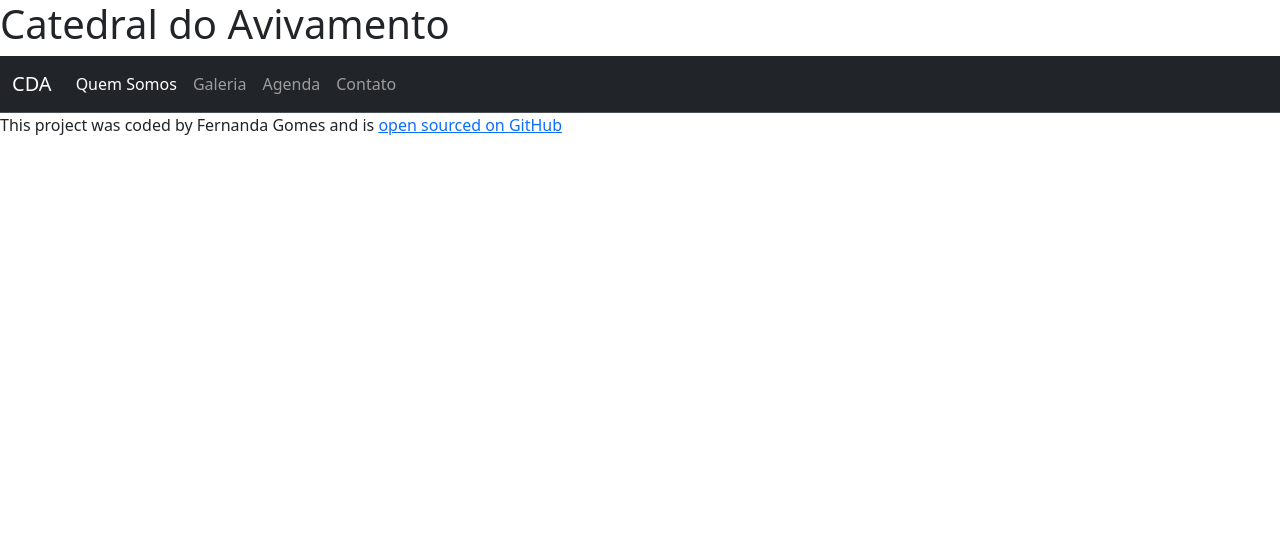
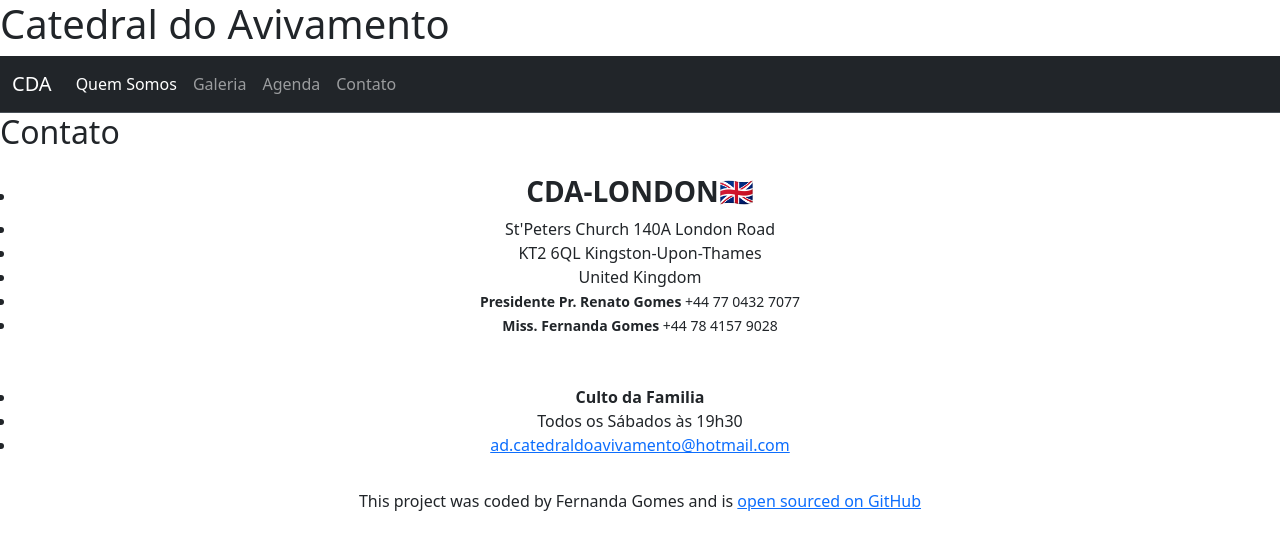
Before and after one commit to FernandaSGomes/CDA-Church, a plain HTML site: page index.html in a window 1280 px wide. Drawn offline with nearby package versions, Linux system fonts and the light colour scheme.

Commit message:
Added contact

```diff
--- a/index.html
+++ b/index.html
@@ -48,7 +48,34 @@
         </div>
       </div>
     </nav>
-    <footer>
+    <h2>Contato</h2>
+    <ul class="contact text-center p-3 text-decoration-none">
+      <li>
+        <h3><strong>CDA-LONDON🇬🇧</strong></h3>
+      </li>
+      <li>St'Peters Church 140A London Road</li>
+      <li>KT2 6QL Kingston-Upon-Thames</li>
+      <li>United Kingdom</li>
+      <li>
+        <small>
+          <strong>Presidente Pr. Renato Gomes</strong> +44 77 0432 7077</small
+        >
+      </li>
+      <li>
+        <small><strong>Miss. Fernanda Gomes</strong> +44 78 4157 9028</small>
+      </li>
+    </ul>
+    <ul class="contact text-center p-3 text-decoration-none">
+      <li><strong>Culto da Familia</strong></li>
+      <li>Todos os Sábados às 19h30</li>
+
+      <li>
+        <a href="mailto:ad.catedraldoavivamento@hotmail.com" class="email-link"
+          >ad.catedraldoavivamento@hotmail.com</a
+        >
+      </li>
+    </ul>
+    <footer class="footer text-center">
       This project was coded by Fernanda Gomes and is
       <a href="https://github.com/FernandaSGomes/CDA-Church" target="_blank"
         >open sourced on GitHub</a
```
